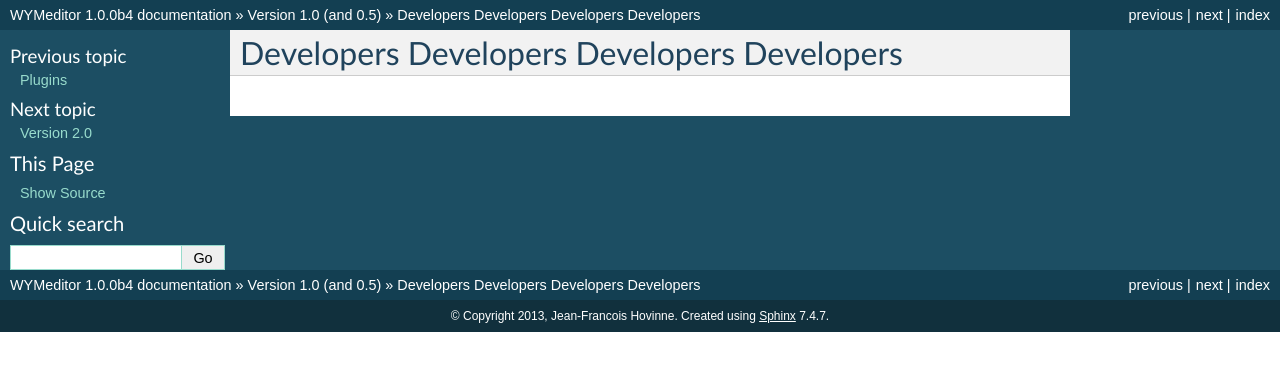
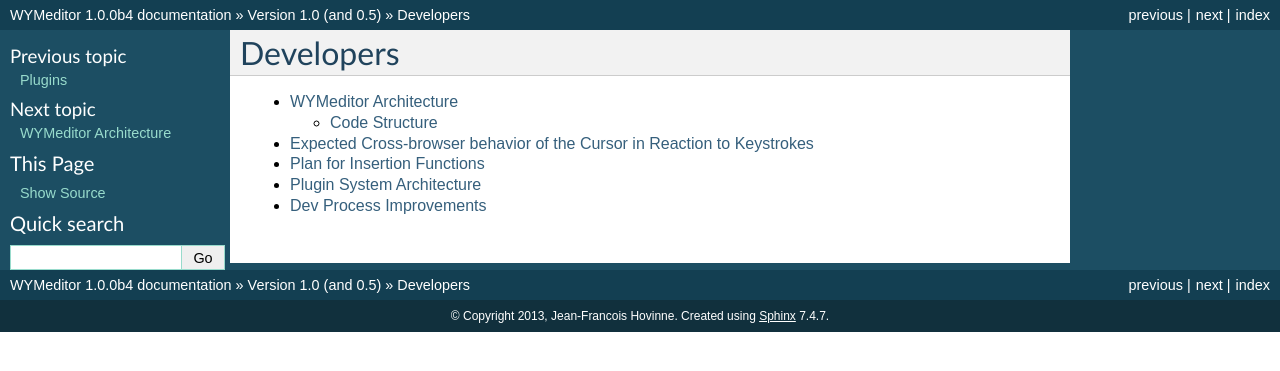
Before and after one commit to wymeditor/wymeditor, a Sphinx documentation site: the page built from docs/version_1.0_and_0.5/developers/developers.rst, in a window 1280 px wide. Shown: the top 371 px of the page. Built offline with Sphinx 7.4.7, drawn with Linux system fonts in a browser that asks for light colours.

Commit message:
Started working on converting the 'Developers' docs. Added 'WYMeditor Architecture' to the docs.

```diff
--- /dev/null
+++ b/docs/version_1.0_and_0.5/developers/cursor_behavior.rst
@@ -0,0 +1,2 @@
+Expected Cross-browser behavior of the Cursor in Reaction to Keystrokes
+=======================================================================
--- /dev/null
+++ b/docs/version_1.0_and_0.5/developers/dev_process_improvements.rst
@@ -0,0 +1,2 @@
+Dev Process Improvements
+========================
--- a/docs/version_1.0_and_0.5/developers/developers.rst
+++ b/docs/version_1.0_and_0.5/developers/developers.rst
@@ -1,2 +1,11 @@
-Developers Developers Developers Developers
-===========================================
+Developers
+==========
+
+.. toctree::
+    :maxdepth: 2
+
+    wymeditor_architecture
+    cursor_behavior
+    insertion_functions
+    plugin_architecture
+    dev_process_improvements
--- /dev/null
+++ b/docs/version_1.0_and_0.5/developers/insertion_functions.rst
@@ -0,0 +1,2 @@
+Plan for Insertion Functions
+============================
--- /dev/null
+++ b/docs/version_1.0_and_0.5/developers/plugin_architecture.rst
@@ -0,0 +1,2 @@
+Plugin System Architecture
+==========================
```
Also changed, not shown: docs/version_1.0_and_0.5/developers/wymeditor_architecture.rst (added, +129 -0 lines).
